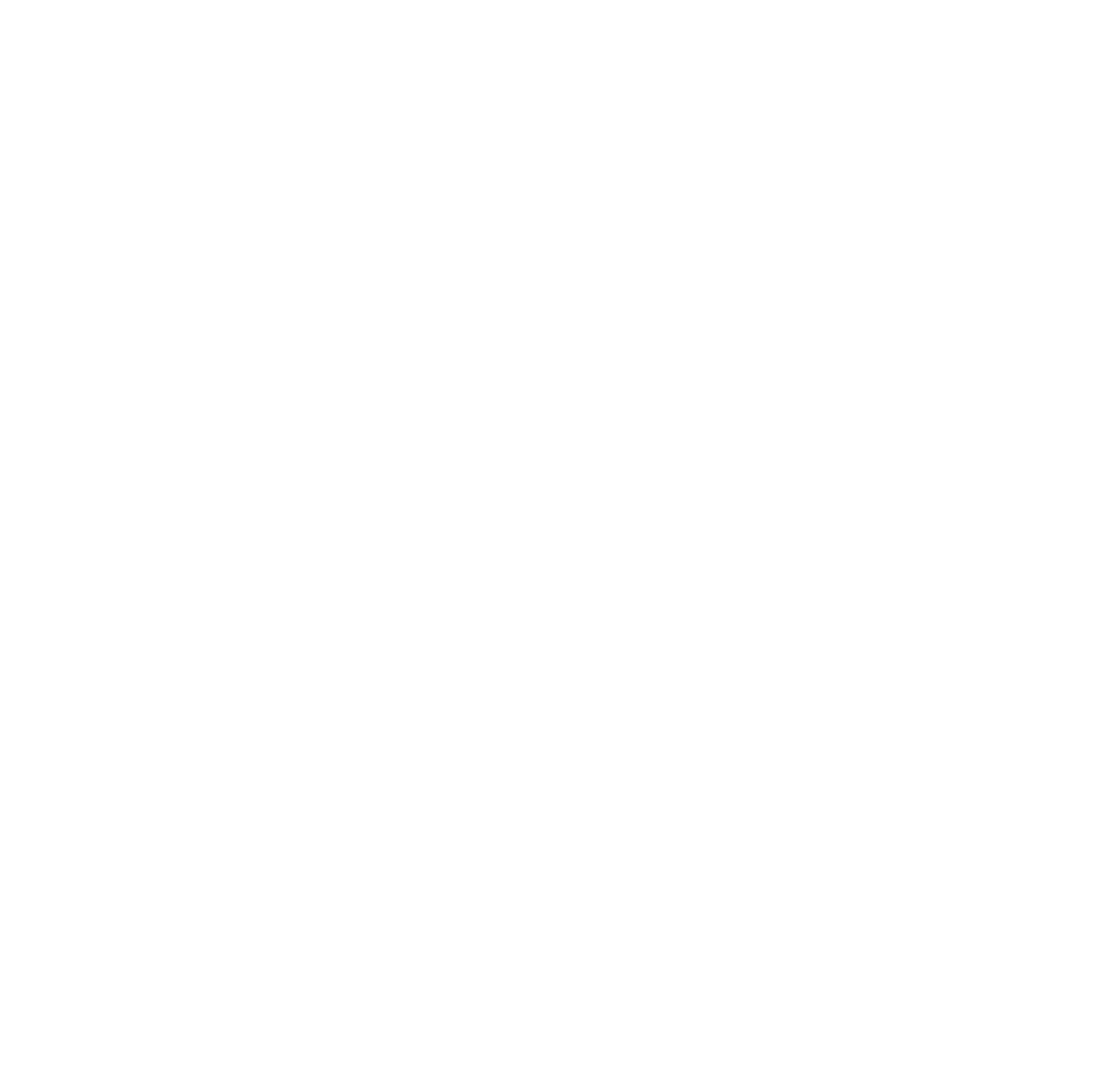
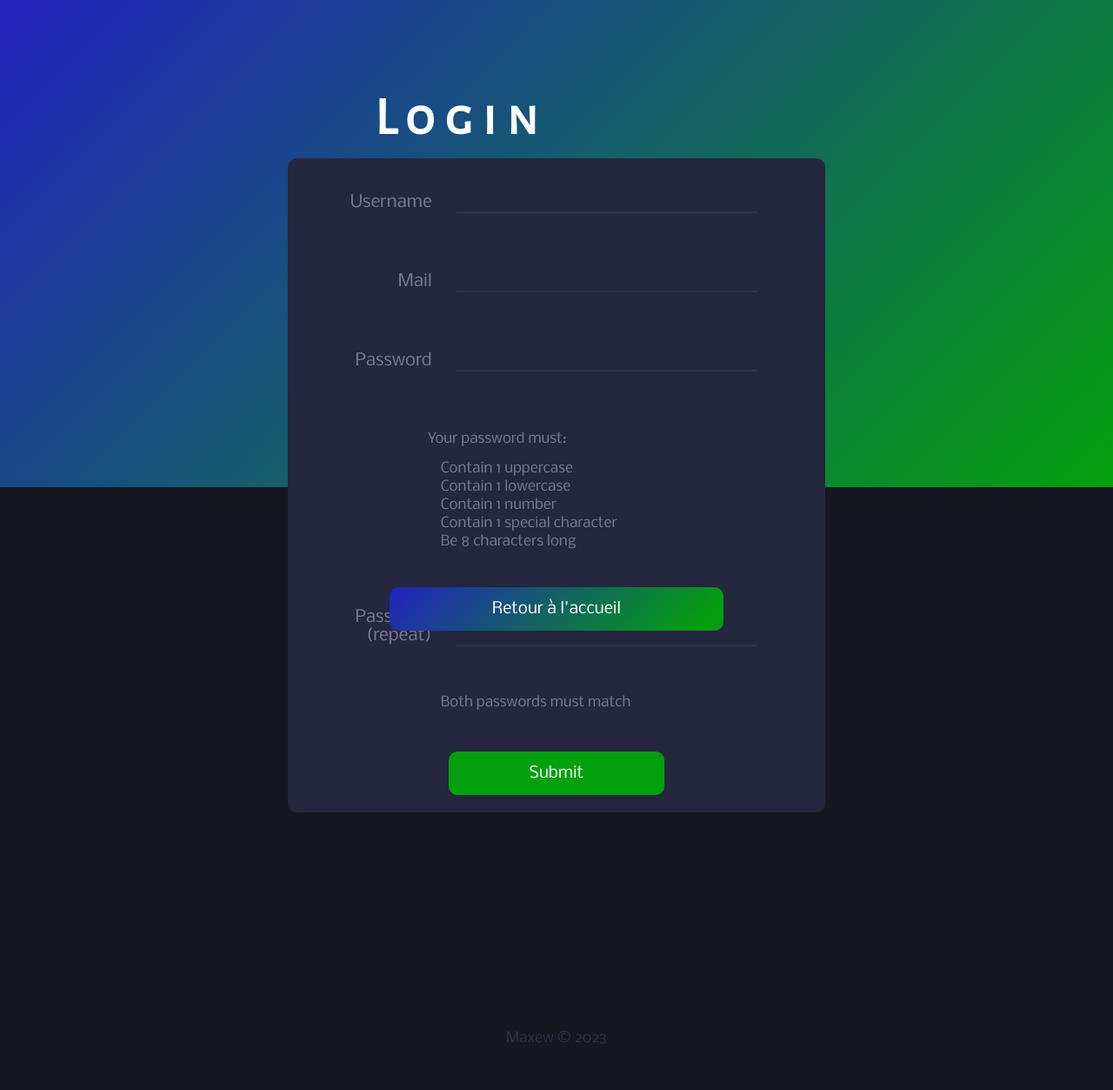
Before and after one commit to B4nanaJuice/cocktaillib, a Flask app: page /register in a window 1280 px wide. Before the commit the page is empty. Shown: the whole page at 87% size. Before the commit the page ends 800 px from the top, so only its background shows below. Run offline with Flask 3, Linux system fonts and the light colour scheme.

Commit message:
front: register form created

```diff
--- a/static/css/base.css
+++ b/static/css/base.css
@@ -154,6 +154,17 @@ button:hover {
 }
 
 /* Responsive */
+/* Tablet view */
+@media screen and (max-width: 728px) {
+    .main {
+        width: 90%;
+        padding-left: 0px;
+        padding-right: 0px;
+    }
+}
+
+
+/* Phone view */
 @media screen and (max-width: 425px) {
     .main {
         width: 100%;
--- a/static/css/login.css
+++ b/static/css/login.css
@@ -14,8 +14,27 @@ form label {
     font-size: larger;
     width: 20%;
     margin-right: 5%;
+    display: inline-block;
+    text-align: right;
 }
 
 form div input {
-    width: 75%;
+    width: 70%;
 }
+
+.checks {
+    margin-left: 20%;
+}
+
+.checks p {
+    margin: 15px 0px;
+}
+
+.checks ul {
+    margin-left: 15px;
+}
+
+.checks ul li {
+    margin: 2px 0px;
+    transition: color .5s ease;
+}
--- /dev/null
+++ b/static/js/passwordCheck.js
@@ -0,0 +1,35 @@
+function check() {
+    // Get all check divs
+    uppercase = document.querySelector(".has-uppercase")
+    lowercase = document.querySelector(".has-lowercase")
+    number = document.querySelector(".has-number")
+    special_char = document.querySelector(".has-special-char")
+    length = document.querySelector(".length")
+
+    match = document.querySelector(".match")
+    password = document.getElementsByName("password")[0].value
+    password_repeat = document.getElementsByName("password-repeat")[0].value
+
+    console.log(password_repeat)
+
+    checks = [
+        uppercase, lowercase, number, special_char, length, match
+    ]
+
+    // Generate conditions
+    conditions = [
+        /[A-Z]/.test(password),
+        /[a-z]/.test(password),
+        /[0-9]/.test(password),
+        /[`!@#$%^&*()_+\-=\[\]{};':"\\|,.<>\/?~]/.test(password),
+        password.length >= 8,
+        password === password_repeat
+    ]
+
+    // For each condition, test if valid
+    // If valid: put the color green (var(--secondary))
+    // else: turn basic color
+    for (check_index = 0; check_index < checks.length; check_index++) {
+        checks[check_index].style.color = conditions[check_index] ? getComputedStyle(document.documentElement).getPropertyValue("--secondary") : getComputedStyle(document.documentElement).getPropertyValue("--light-gray")
+    }
+}
--- a/templates/register.html
+++ b/templates/register.html
@@ -0,0 +1,68 @@
+{% extends "base.html" %}
+
+{% block head %}
+  <link rel="stylesheet" href="{{ url_for('static', filename = 'css/login.css') }}">
+  <title>CocktailLib | Register</title>
+{% endblock %}
+
+{% block main %}
+  <!-- Header (title) -->
+  <h1 class="header">Login</h1>
+
+  <div class="roundCorner darkBackground">
+    <!-- Login form -->
+    <form method="post">
+      <div>
+        <label for="name">Username</label>
+        <input type="text" name="name" required>
+      </div>
+
+      <div>
+        <label for="mail">Mail</label>
+        <input type="email" name="mail" required>
+      </div>
+
+      <div>
+        <label for="name">Password</label>
+        <input type="password" name="password" oninput="check()" required>
+      </div>
+
+      <div class="checks">
+        <p>Your password must:</p>
+        <ul>
+            <li class="has-uppercase">Contain 1 uppercase</li>
+            <li class="has-lowercase">Contain 1 lowercase</li>
+            <li class="has-number">Contain 1 number</li>
+            <li class="has-special-char">Contain 1 special character</li>
+            <li class="length">Be 8 characters long</li>
+        </ul>
+      </div>
+
+      <div>
+        <label for="password-repeat">Password (repeat)</label>
+        <input type="password" name="password-repeat" oninput="check()" required>
+      </div>
+
+      <div class="checks">
+        <ul>
+            <li class="match">Both passwords must match</li>
+        </ul>
+      </div>
+
+      <input type="submit">
+    </form>
+  </div>
+{% endblock %}
+
+{% block main2 %}
+  <!-- Button to go back to the home page -->
+  <a href="{{ url_for('home') }}">
+    <button class="special">
+        Retour à l'accueil
+    </button>
+  </a>
+{% endblock %}
+
+{% block scripts %}
+  <script src="{{ url_for('static', filename = 'js/passwordCheck.js') }}"></script>
+{% endblock %}
```
